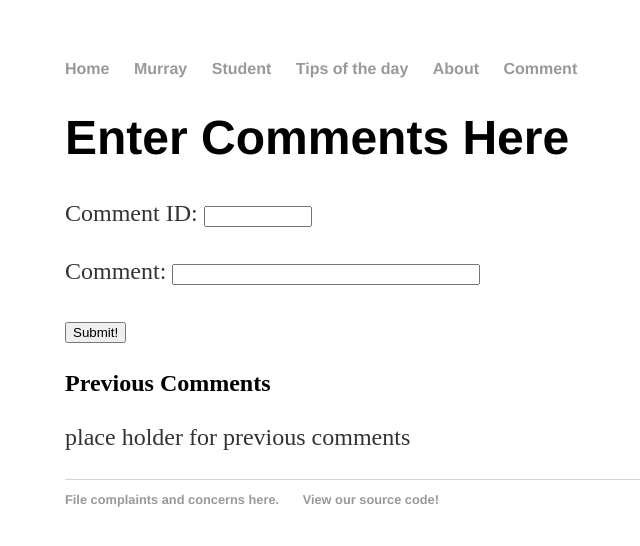
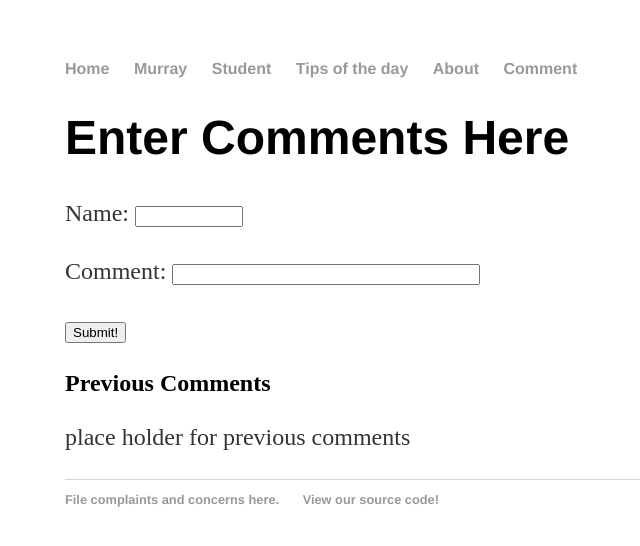
Before and after one commit to rowen2/rowen2.github.io, a Jekyll site: the page built from Comments/index.html, in a window 1280 px wide. Shown: the top 546 px of the page, without its empty margins (63-703 px from the left). Built offline with Jekyll 4.4.1, drawn with Linux system fonts in a browser that asks for light colours; comment, search, counter and statistics services are not loaded.

Commit message:
Update index.html

```diff
--- a/Comments/index.html
+++ b/Comments/index.html
@@ -24,7 +24,7 @@ title: About (MUM)
 
 		<div class="about">
 			<h1>Enter Comments Here</h1>
-			<p>  Comment ID: <input type="text" name="CommentID" id="cID" value="" style="width: 100px;"></p>
+			<p>  Name: <input type="text" name="CommentID" id="cID" value="" style="width: 100px;"></p>
 			<p>  Comment: <input type="text" name="CommentText" id="com" value="" style="width: 300px;"></p>
       			<p> <button onclick="getVariables()">Submit!</button> </p>
 			<h2> Previous Comments </h2>
```
